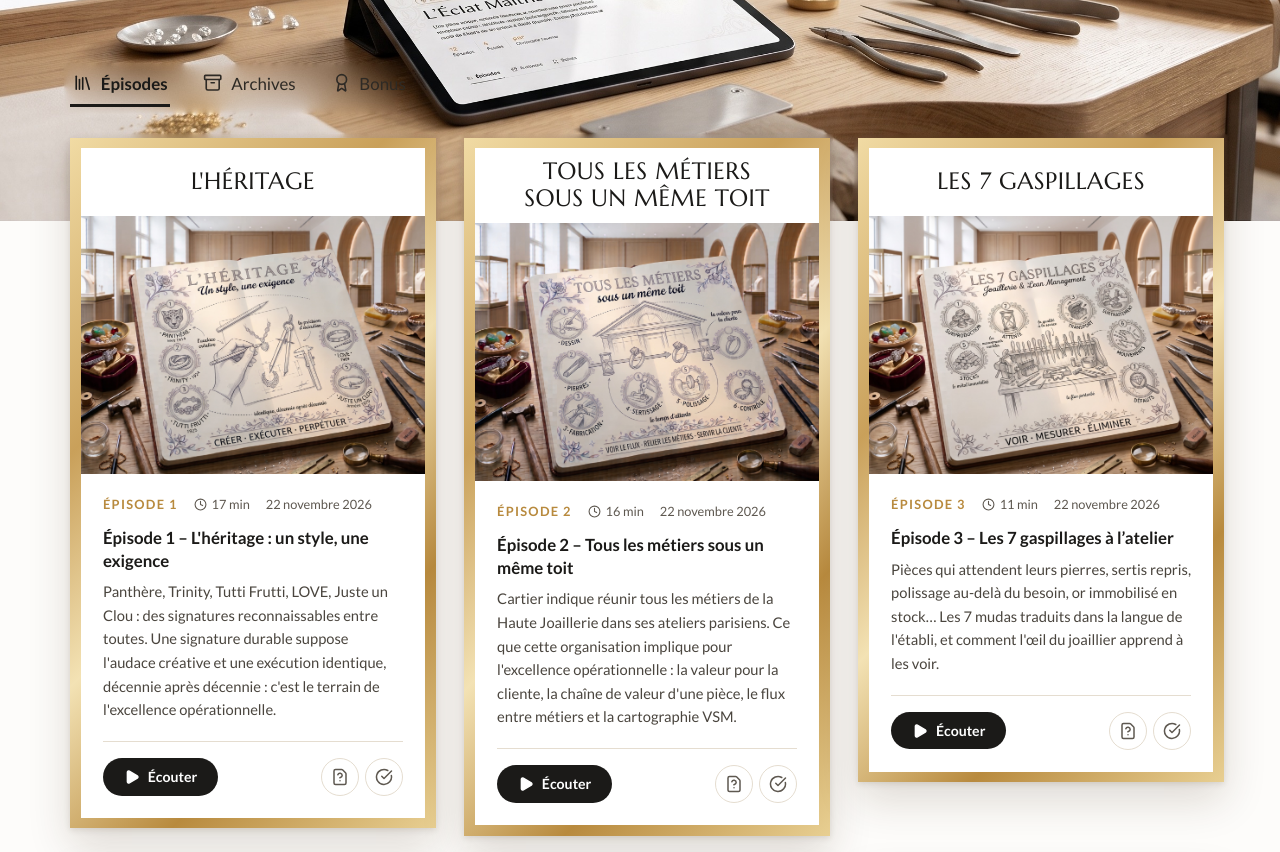
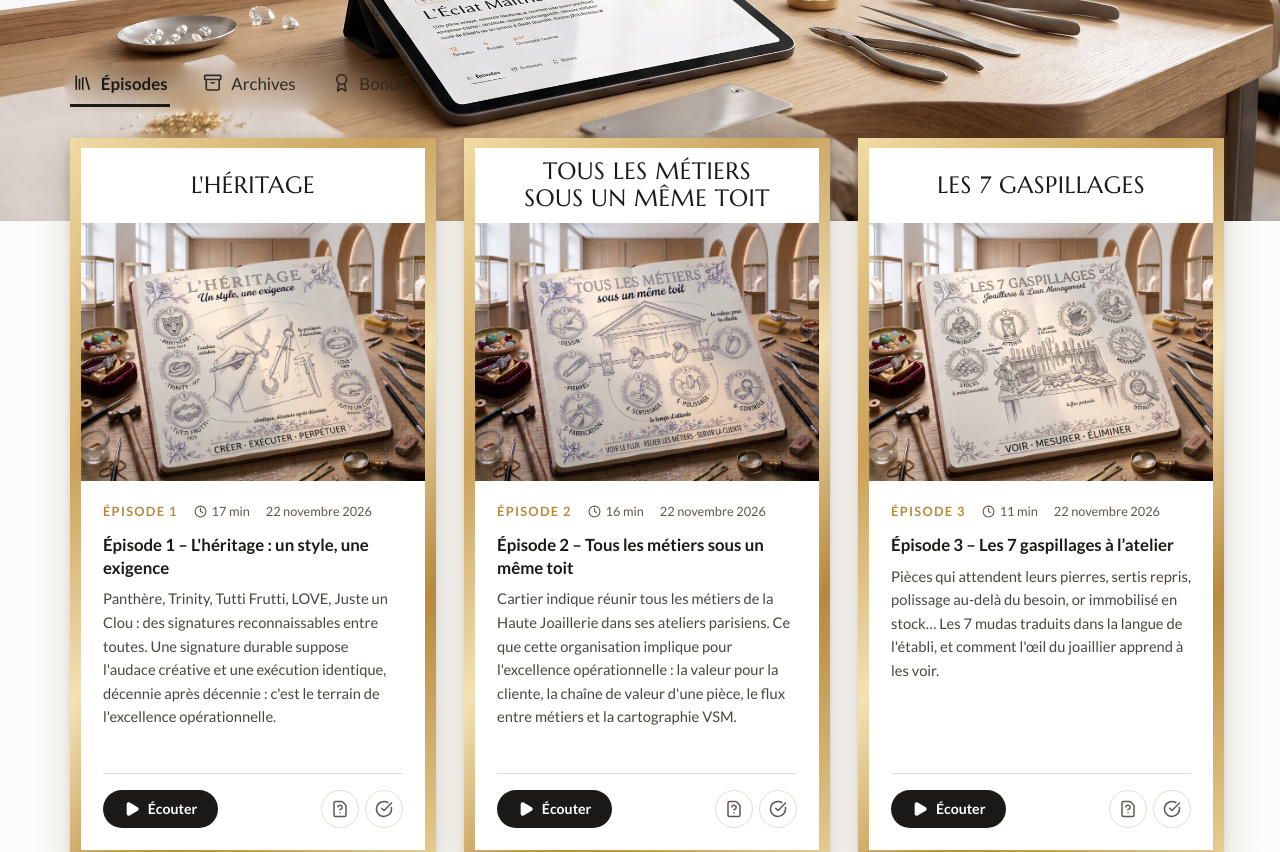
Before and after one commit to Christophe25/eclat-maitrise, a React (Vite) app: page / in a window 1280 px wide. Shown: the part 480-1332 px from the top of the page. Built offline with nearby package versions, Linux system fonts and the light colour scheme.

Commit message:
style: cartes d'épisodes toutes de la même hauteur (bandeau sur 2 lignes, actions calées en bas)
Co-Authored-By: Claude Opus 5.5 <noreply@anthropic.com>

```diff
--- a/src/atelier.css
+++ b/src/atelier.css
@@ -198,7 +198,8 @@ html, body {
   gap: 2.25vw;
   margin: -6.5vw 0 0;
   padding: 0 4.4vw 0 5.5vw;
-  align-items: start;
+  align-items: stretch;
+  grid-auto-rows: 1fr; /* toutes les rangées à la hauteur de la plus haute */
 }
 
 .a-vide {
@@ -415,6 +416,15 @@ html, body {
 .atelier .player-progress-bar { background: var(--a-filet); }
 .atelier .player-progress-fill, .atelier .player-progress-dot { background: var(--a-or); }
 
+/* ---------------- Cartes de même hauteur ----------------
+   Les cartes d'une rangée prennent la hauteur de la plus grande ;
+   le bandeau réserve 2 lignes ; les actions sont calées en bas. */
+.carte { display: flex; flex-direction: column; }
+.carte-cadre { flex: 1; display: flex; flex-direction: column; }
+.carte-bandeau { min-height: calc(2 * 1.15em + 1.6vw); }
+.carte-corps { flex: 1; display: flex; flex-direction: column; }
+.carte-texte { flex: 1; }
+
 /* ---------------- Responsive ---------------- */
 @media (max-width: 1000px) {
   .a-grille { grid-template-columns: repeat(2, minmax(0, 1fr)); gap: 1.6rem; padding: 0 1.5rem; margin-top: -3rem; }
```
